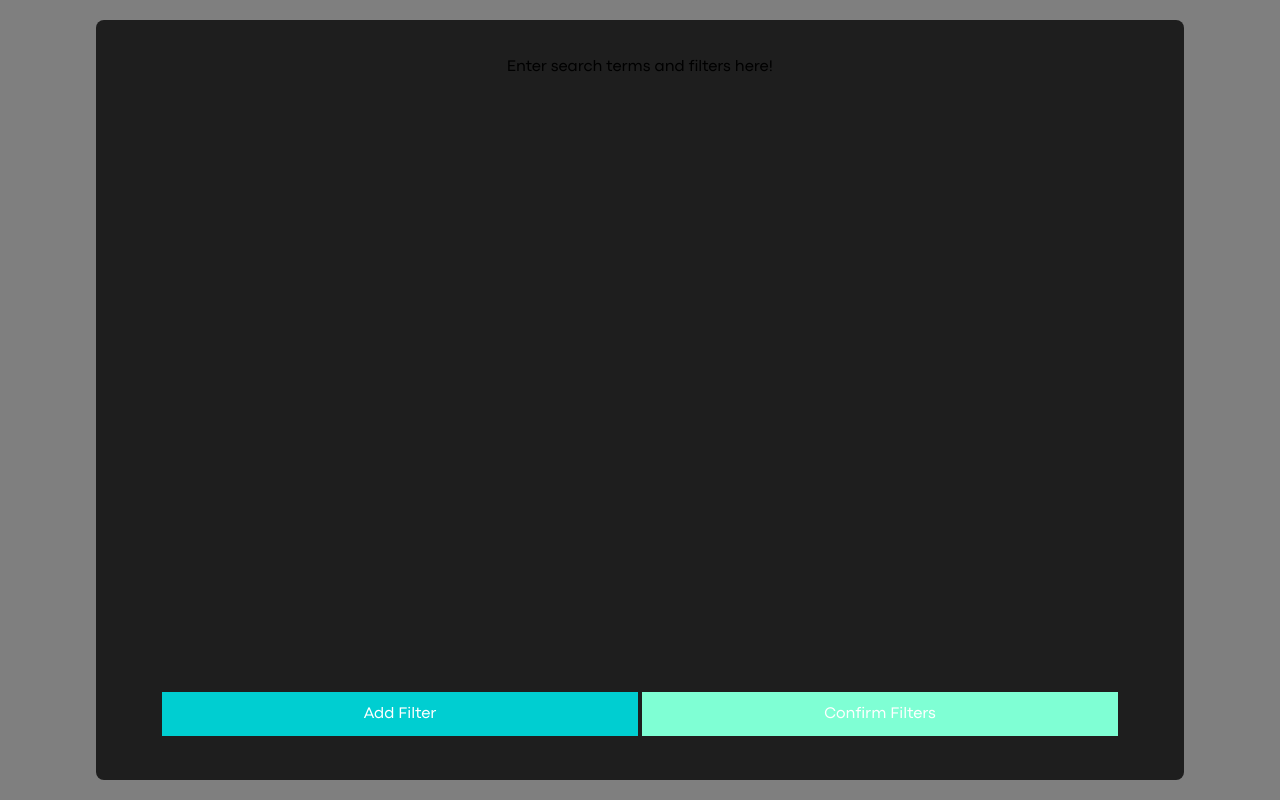
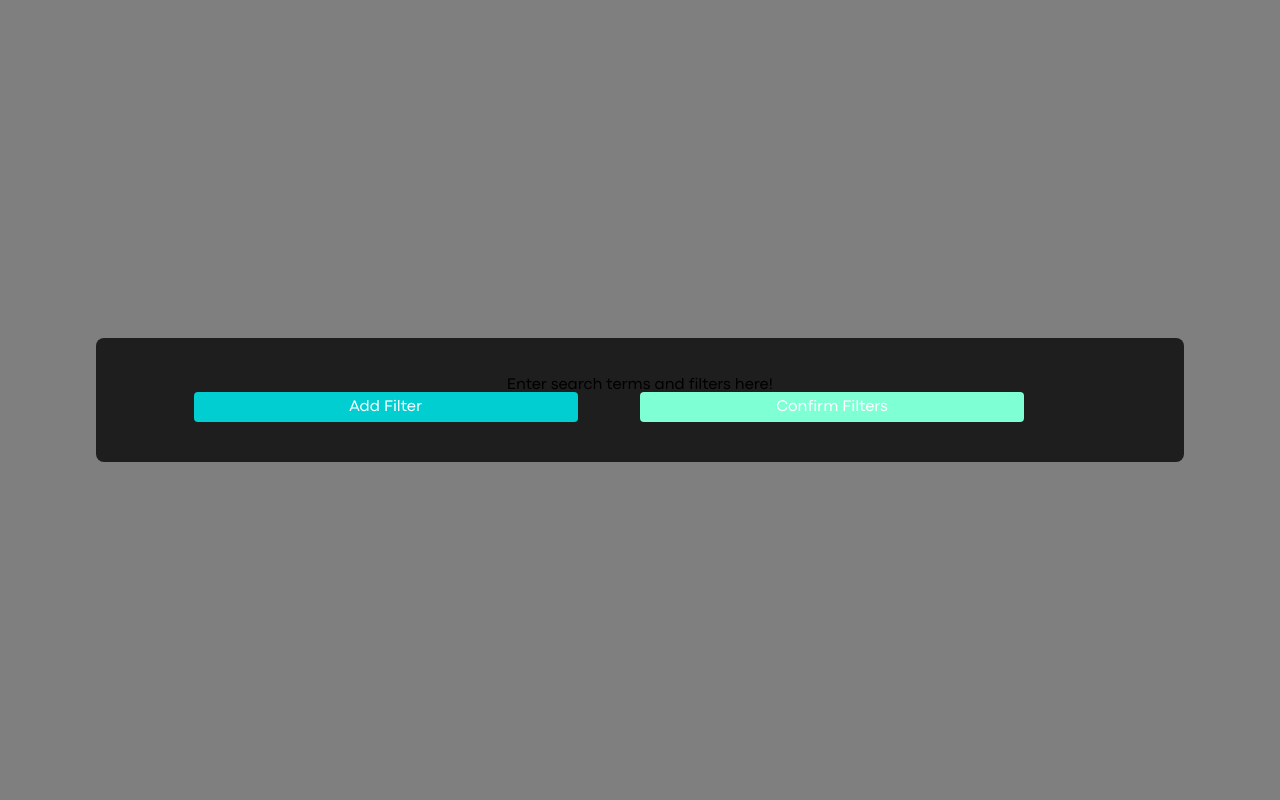
Before and after one commit to thejtzone/alltimetable2026, a Flask app: page /internal/index in a window 1280 px wide. Run offline with Flask 3, Linux system fonts and the light colour scheme.

Commit message:
better modal sizing

```diff
--- a/static/css/index.css
+++ b/static/css/index.css
@@ -1,14 +1,15 @@
-.addFilterButton { background-color: darkturquoise; }
-.confirmButton { background-color: aquamarine; }
+.addFilterButton { background-color: darkturquoise; margin-left: 7%; }
+.confirmButton { background-color: aquamarine; margin-right: 7%; }
 
 .addFilterButton, .confirmButton {
     border: none;
     color: white;
-    padding: 15px 32px;
     text-align: center;
     text-decoration: none;
-    font-size: 16px;
-    margin: 4px 2px;
+    font-size: 2dvh;
+    padding: 1dvh 2dvh;
+    border-radius: 0.5dvh;
+    width: 80%;
     cursor: pointer;
 }
 
--- a/templates/internal/index.html
+++ b/templates/internal/index.html
@@ -52,7 +52,7 @@
         const base = createElement("div", {styles: {
             display: "grid",
             width: window.innerWidth > 800 ? "75dvw" : "90dvw",
-            height: window.innerWidth > 800 ? "85dvh" : "95dvh",
+            height: `minmax(min-content, ${window.innerWidth > 800 ? "85dvh" : "95dvh"})`,
             position: "absolute",
             top: "50%",
             left: "50%",
```
